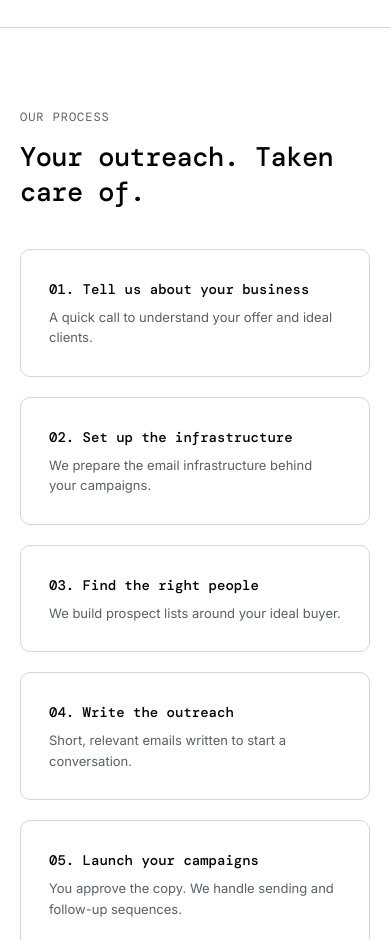
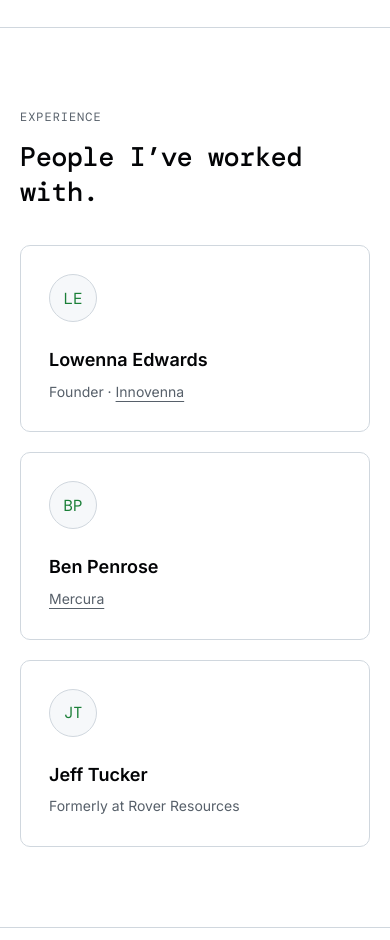
Before and after one commit to nikhilBajaj2k4/revenueslabs, a plain HTML site: page index.html in a window 390 px wide. Shown: the part 920-1860 px from the top of the page. Drawn offline with nearby package versions, Linux system fonts and the light colour scheme.

Commit message:
Add professional experience and labeled testimonial placeholder

```diff
--- a/index.html
+++ b/index.html
@@ -1391,6 +1391,17 @@
       .footer-links { flex-wrap: wrap; }
       .contact-section { padding-left: 20px; padding-right: 20px; }
     }
+    .people-grid { display: grid; grid-template-columns: repeat(3, minmax(0, 1fr)); gap: 20px; margin-top: 36px; }
+    .person-card { padding: 28px; border: 1px solid var(--border); border-radius: 10px; background: var(--card-bg); }
+    .person-initials { display: grid; place-items: center; width: 48px; height: 48px; margin-bottom: 24px; border-radius: 50%; background: var(--bg-alt); color: var(--accent); font: 16px var(--font-mono); border: 1px solid var(--border); }
+    .person-card h3 { font-size: 18px; margin-bottom: 6px; }
+    .person-card p, .person-card a { font-size: 14px; color: var(--text-secondary); }
+    .person-card a { text-decoration: underline; text-underline-offset: 4px; }
+    .testimonial-draft { margin-top: 32px; padding: clamp(24px, 5vw, 48px); border: 1px dashed var(--border); border-radius: 12px; background: var(--bg-alt); }
+    .draft-label { display: inline-block; margin-bottom: 24px; font: 11px/1.6 var(--font-mono); text-transform: uppercase; letter-spacing: .06em; color: var(--text-secondary); }
+    .testimonial-draft blockquote { font: 500 clamp(20px, 2.5vw, 28px)/1.6 var(--font-body); max-width: 800px; }
+    .testimonial-draft figcaption { margin-top: 24px; font-size: 13px; color: var(--text-secondary); }
+    @media (max-width: 768px) { .people-grid { grid-template-columns: 1fr; } }
   </style>
 </head>
 <body>
@@ -1438,6 +1449,7 @@
             <svg class="sun-icon" viewBox="0 0 24 24" stroke-linecap="round" stroke-linejoin="round"><circle cx="12" cy="12" r="5"/><path d="M12 1v2M12 21v2M4.22 4.22l1.42 1.42M18.36 18.36l1.42 1.42M1 12h2M21 12h2M4.22 19.07l1.42-1.42M18.36 5.64l1.42-1.42"/></svg>
           </button>
         </li>
+        <li><a href="#experience">Experience</a></li>
         <li><a href="#process">How it works</a></li>
         <li><a href="#faq">FAQ</a></li>
         <li><a href="https://calendly.com/nikhilbajajbusiness/introduction" class="btn-outline" target="_blank" rel="noopener">Book a Call</a></li>
@@ -1502,6 +1514,28 @@
 
         <div class="hero-card-progress"><div class="hero-card-progress-bar"></div></div>
         <div class="hero-card-status" style="margin-top: 12px;">We run the outreach. Your team owns the conversation.</div>
+      </div>
+    </section>
+
+    <section class="section section-border reveal" id="experience">
+      <p class="section-label">Experience</p>
+      <h2 class="section-heading">People I’ve worked with.</h2>
+      <div class="people-grid stagger">
+        <article class="person-card">
+          <div class="person-initials" aria-hidden="true">LE</div>
+          <h3>Lowenna Edwards</h3>
+          <p>Founder · <a href="https://www.innovenna.com/" target="_blank" rel="noopener">Innovenna</a></p>
+        </article>
+        <article class="person-card">
+          <div class="person-initials" aria-hidden="true">BP</div>
+          <h3>Ben Penrose</h3>
+          <p><a href="https://mercuraoutreach.com/" target="_blank" rel="noopener">Mercura</a></p>
+        </article>
+        <article class="person-card">
+          <div class="person-initials" aria-hidden="true">JT</div>
+          <h3>Jeff Tucker</h3>
+          <p>Formerly at Rover Resources</p>
+        </article>
       </div>
     </section>
 
@@ -1536,6 +1570,17 @@
       </div>
     </section>
 
+    <!-- Editorial placeholder: replace with a genuine client-approved quote and attribution. -->
+    <section class="section section-border reveal" id="testimonial-preview">
+      <p class="section-label">Testimonial preview</p>
+      <h2 class="section-heading">A place for your clients’ words.</h2>
+      <figure class="testimonial-draft">
+        <span class="draft-label">Example testimonial — draft for editing</span>
+        <blockquote>“The outreach felt like an extension of our business. The targeting was thoughtful, the copy sounded like us, and the campaigns were taken care of while we focused on the conversations.”</blockquote>
+        <figcaption>Illustrative wording only. Not a quote from Lowenna, Ben, Jeff or any client.</figcaption>
+      </figure>
+    </section>
+
     <section class="section section-border reveal" id="faq">
       <p class="section-label">FAQ</p>
       <h2 class="section-heading">A few quick answers.</h2>
@@ -1563,6 +1608,7 @@
   <footer class="footer">
     <span class="footer-copy">&copy; 2026 Revenues Labs</span>
     <ul class="footer-links">
+        <li><a href="#experience">Experience</a></li>
         <li><a href="#process">How it works</a></li>
       <li><a href="#faq">FAQ</a></li>
       <li><a href="https://calendly.com/nikhilbajajbusiness/introduction" target="_blank" rel="noopener">Book a Call</a></li>
```
